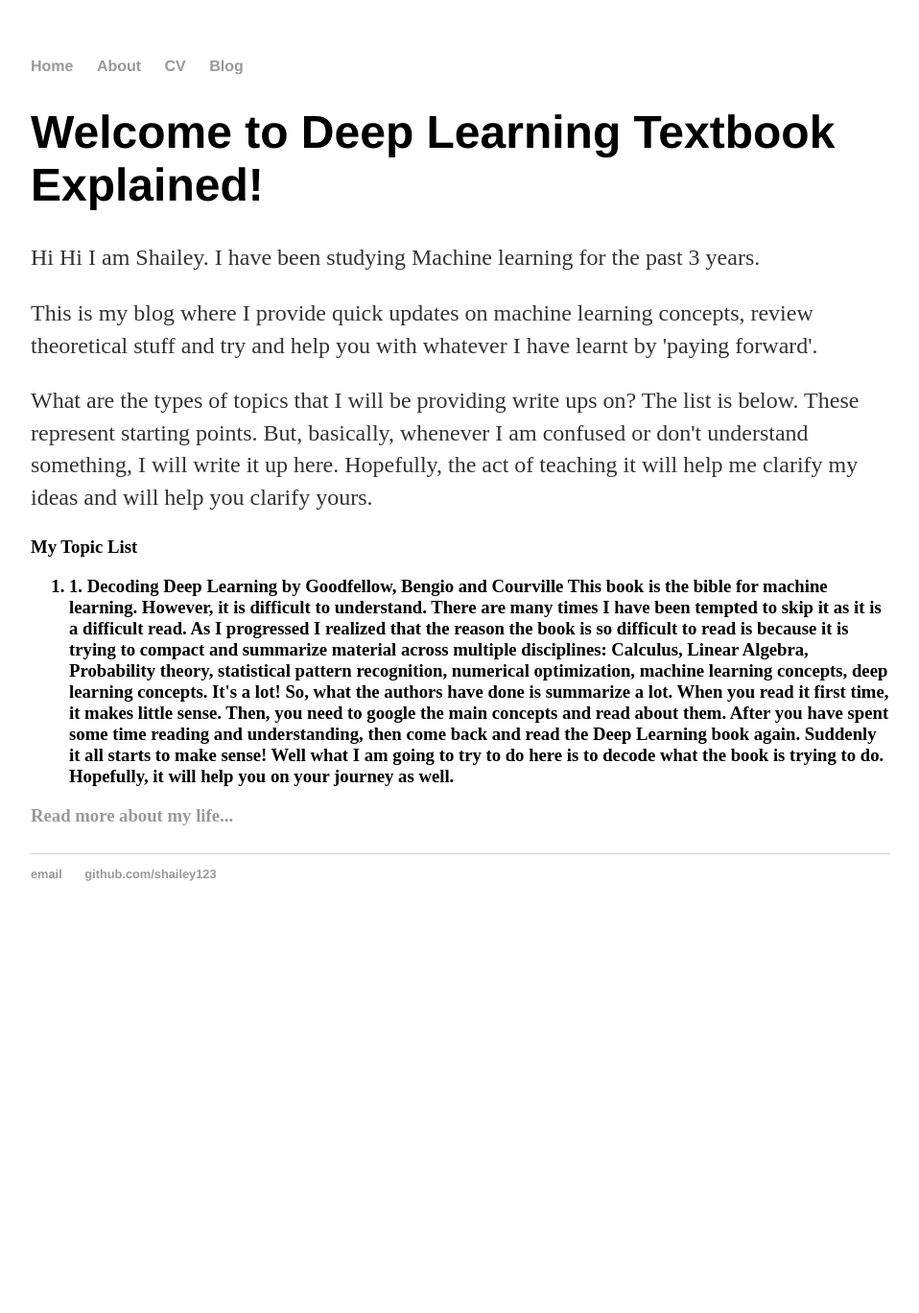
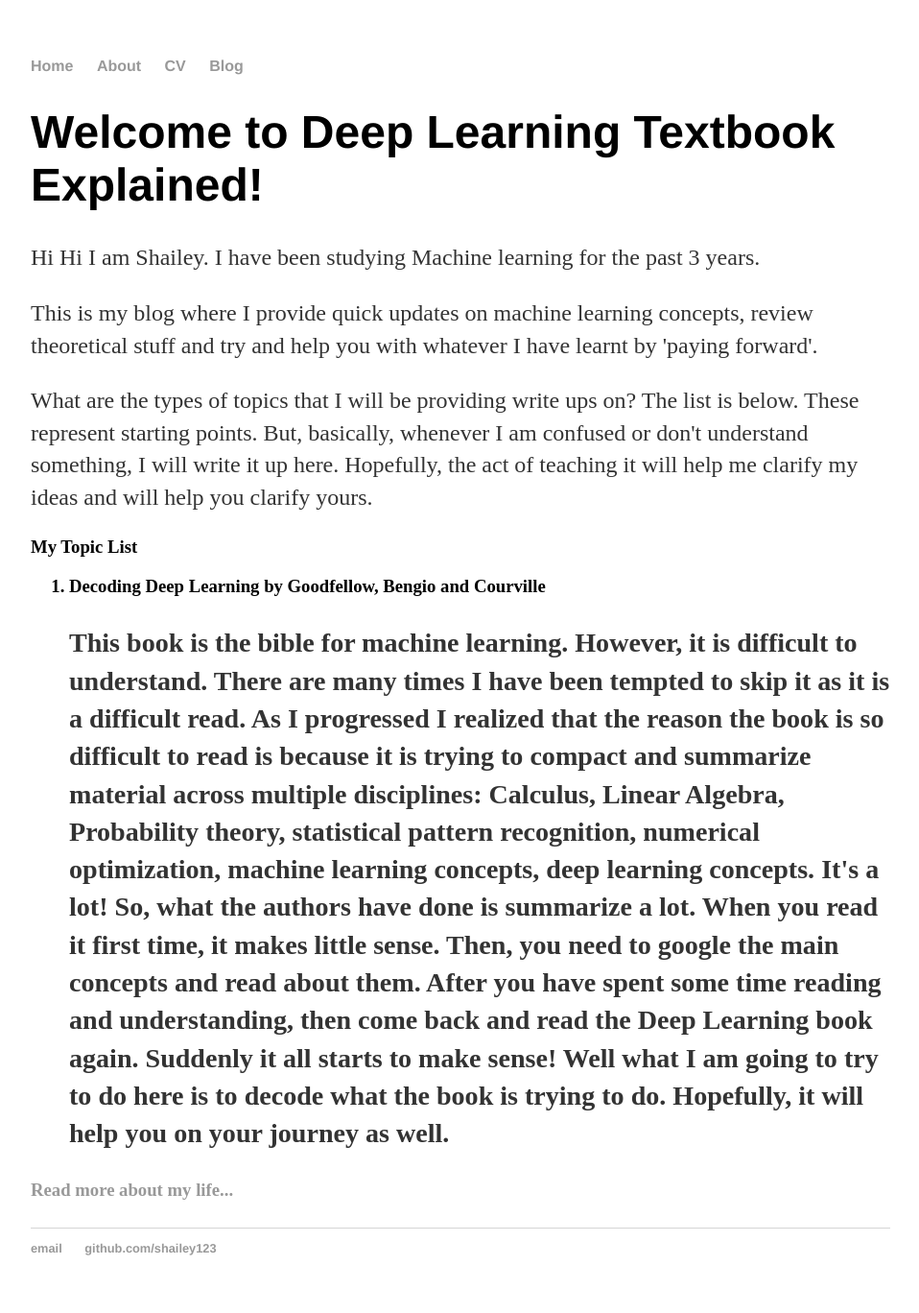
Before and after one commit to shailey123/shailey123.github.io, a Jekyll site: the page built from index.html, in a window 1280 px wide. Shown: the whole page at 96% size, without its empty margins (160-1118 px from the left). Built offline with Jekyll 4.4.1, drawn with Linux system fonts in a browser that asks for light colours; before the commit the page ends 978 px from its top, so only the background shows below that.

Commit message:
Update index.html

```diff
--- a/index.html
+++ b/index.html
@@ -10,8 +10,8 @@ title: Deep Learning by Goodfellow et al Decoded
 
 	<h3>My Topic List<h3>
 		<ol>
-			<li>1.	Decoding Deep Learning by Goodfellow, Bengio and Courville This book is the bible for machine learning. However, it is difficult to understand. There are many times I have been tempted to skip it as it is a difficult read. As I progressed I realized that the reason the book is so difficult to read is because it is trying to compact and summarize material across multiple disciplines: Calculus, Linear Algebra, Probability theory, statistical pattern recognition, numerical optimization, machine learning concepts, deep learning concepts. It's a lot! So, what the authors have done is summarize a lot. When you read it first time, it makes little sense. Then, you need to google the main concepts and read about them. After you have spent some time reading and understanding, then come back and read the Deep Learning book again. Suddenly it all starts to make sense! Well what I am going to try to do here is to decode what the book is trying to do. Hopefully, it will help you on your journey as well.</li>
-
+			<li>Decoding Deep Learning by Goodfellow, Bengio and Courville
+				<p>This book is the bible for machine learning. However, it is difficult to understand. There are many times I have been tempted to skip it as it is a difficult read. As I progressed I realized that the reason the book is so difficult to read is because it is trying to compact and summarize material across multiple disciplines: Calculus, Linear Algebra, Probability theory, statistical pattern recognition, numerical optimization, machine learning concepts, deep learning concepts. It's a lot! So, what the authors have done is summarize a lot. When you read it first time, it makes little sense. Then, you need to google the main concepts and read about them. After you have spent some time reading and understanding, then come back and read the Deep Learning book again. Suddenly it all starts to make sense! Well what I am going to try to do here is to decode what the book is trying to do. Hopefully, it will help you on your journey as well.<p>
                </ol>
 
 	<a href="/about">Read more about my life...</a></p>
```
